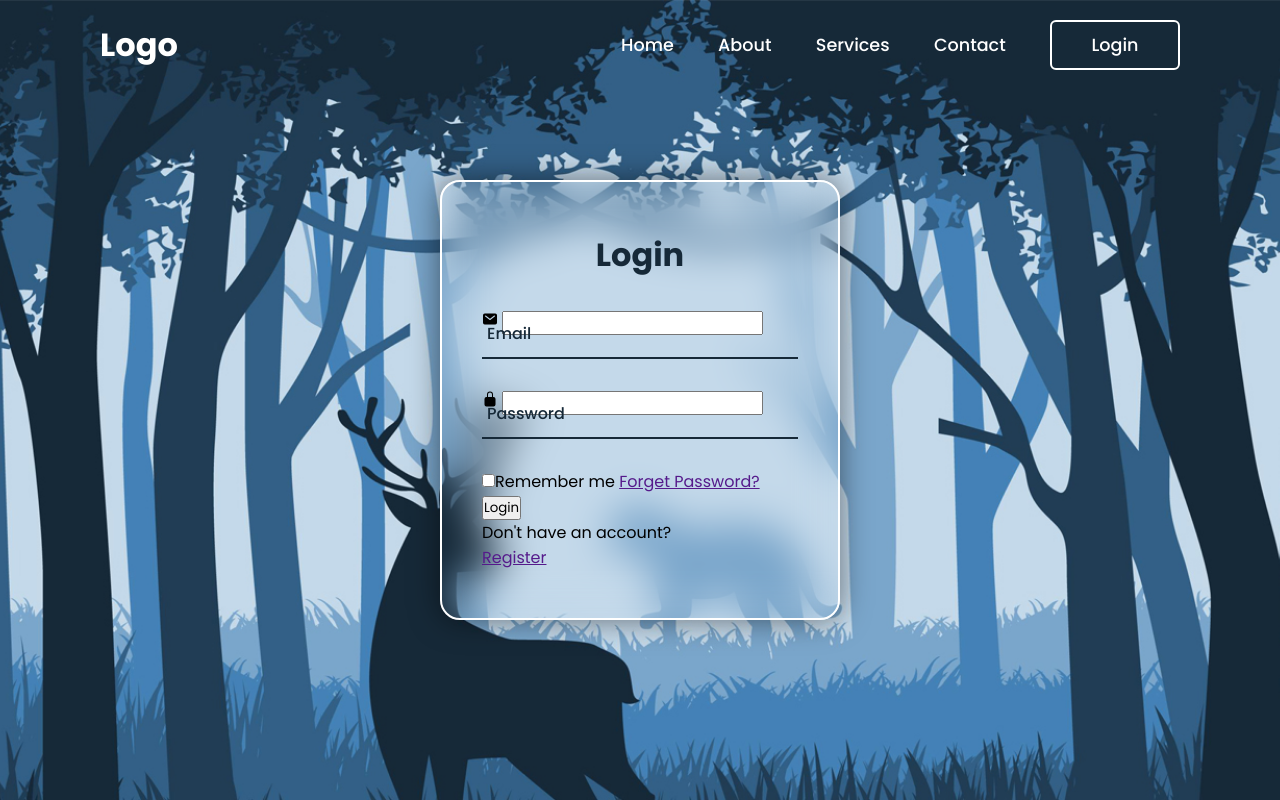
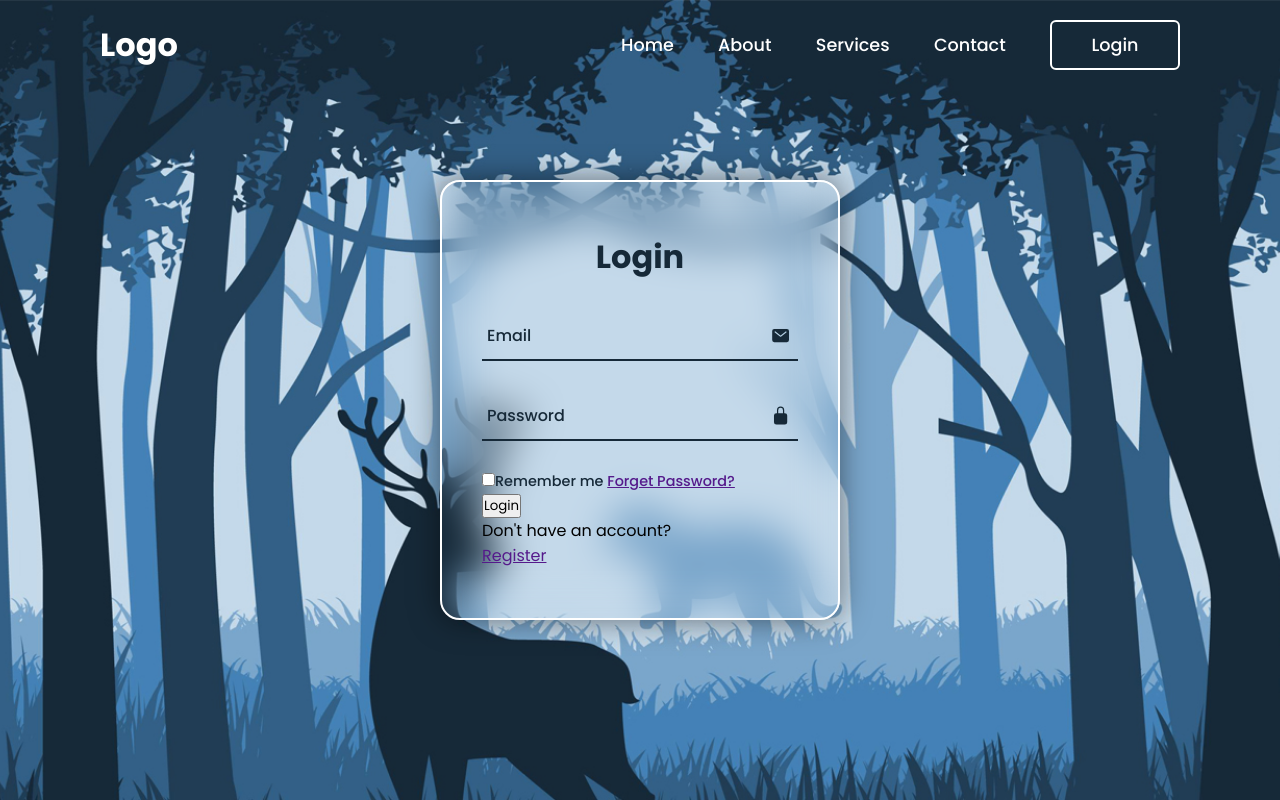
Before and after one commit to iiMattheww/03-css-website-with-login-and-registration, a plain HTML site: page index.html in a window 1280 px wide. Drawn offline with nearby package versions, Linux system fonts and the light colour scheme.

Commit message:
fix inputs

```diff
--- a/index.html
+++ b/index.html
@@ -30,13 +30,17 @@
             <h2>Login</h2>
             <form action="">
                 <div class="input-box">
-                    <span class="icon"><ion-icon name="mail"></ion-icon></span>
-                    <input type="email">
+                    <span class="icon">
+                        <ion-icon name="mail"></ion-icon>
+                    </span>
+                    <input type="email" placeholder=" " required>
                     <label for="">Email</label>
                 </div>
                 <div class="input-box">
-                    <span class="icon"><ion-icon name="lock-closed"></ion-icon></span>
-                    <input type="password">
+                    <span class="icon">
+                        <ion-icon name="lock-closed"></ion-icon>
+                    </span>
+                    <input type="password" placeholder=" " required>
                     <label for="">Password</label>
                 </div>
                 <div class="remember-forgot">
--- a/style.css
+++ b/style.css
@@ -122,8 +122,47 @@ header {
     top: 50%;
     left: 5px;
     transform: translateY(-50%);
-    pointer-events: none;
-    font-weight: 500;
     font-size: 1em;
     color: #162938;
+    font-weight: 500;
+    pointer-events: none;
+    transition: .5s;
+
 }
+
+/* .input-box input:focus ~ label,
+.input-box input:valid ~ label {
+    top: -5px;
+} */
+
+/* USE THIS INSTEAD */
+.input-box input:focus ~ label,
+.input-box input:not(:placeholder-shown) ~ label {
+    top: -5px;
+}
+
+.input-box input {
+    width: 100%;
+    height: 100%;
+    background: transparent;
+    border: none;
+    outline: none;
+    font-weight: 600;
+    font-size: 1em;
+    color: #162938;
+    padding: 0 35px 0 5px;
+}
+
+.input-box .icon {
+    position: absolute;
+    right: 8px;
+    font-size: 1.2rem;
+    color: #162938;
+    line-height: 57px;
+}
+
+.remember-forgot {
+    font-size: .9em;
+    color: #162938;
+    font-weight: 500;
+}
```
